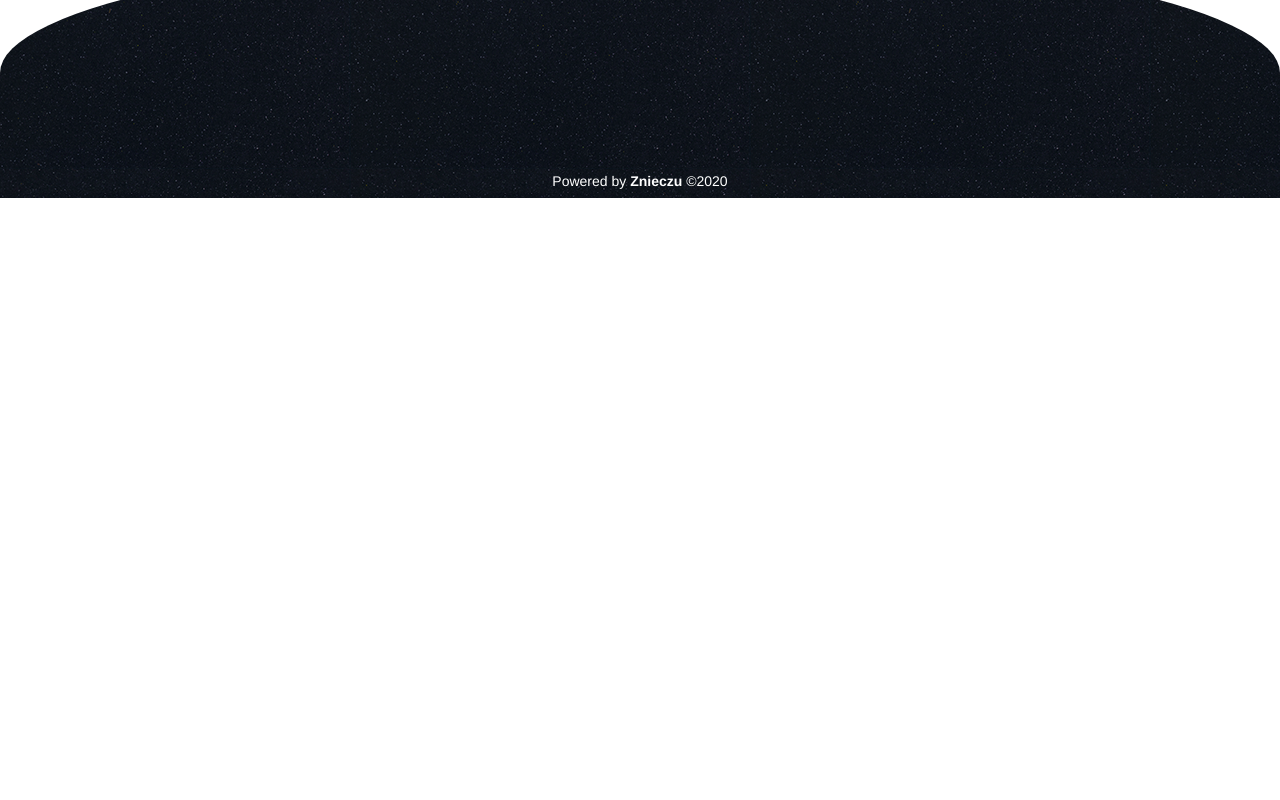
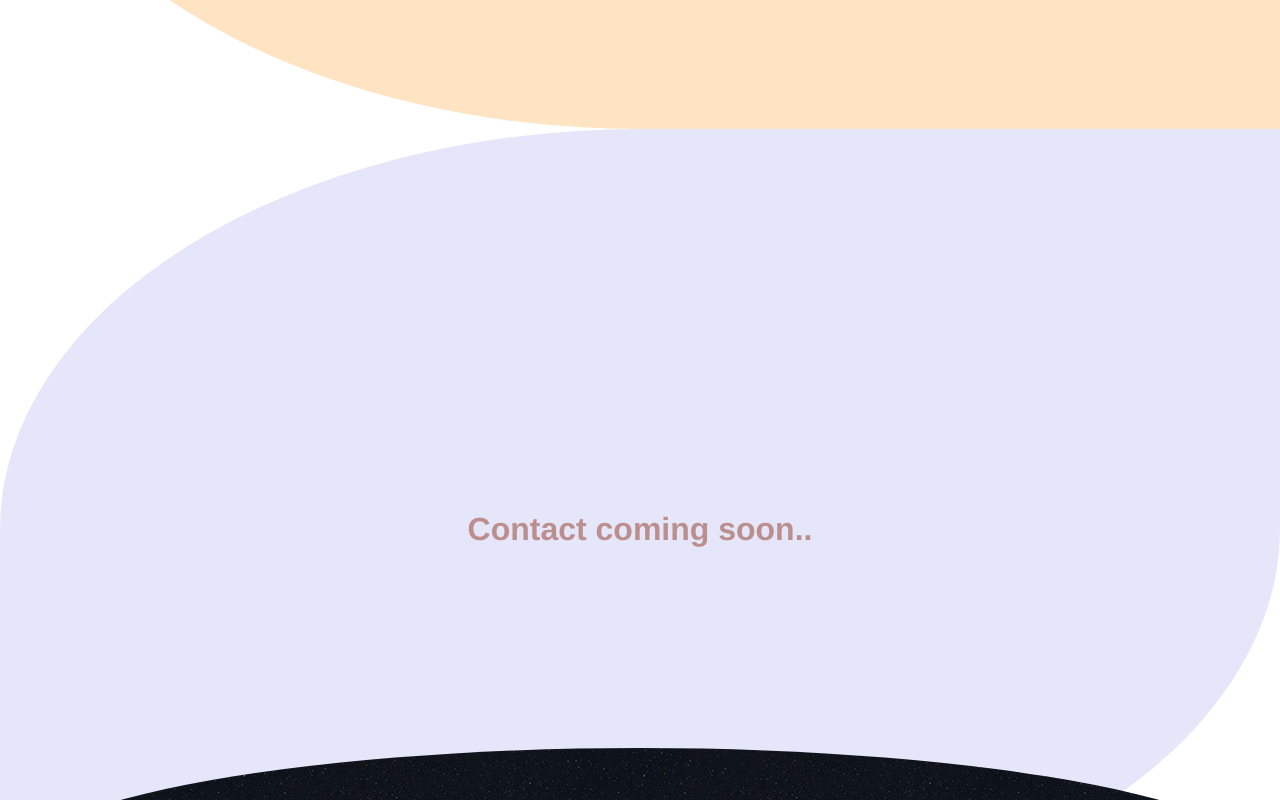
Before and after one commit to dev-tommasobellini/tommasobellini.it, a Vue app in the folder tommasobellini-front/: page / in a window 1280 px wide. Shown: the part 3080-3880 px from the top of the page. Before the commit the page ends 3278 px from the top, so only its background shows below. Built offline with nearby package versions, Linux system fonts and the light colour scheme; some icons are missing.

Commit message:
last changes

```diff
--- a/tommasobellini-front/src/App.vue
+++ b/tommasobellini-front/src/App.vue
@@ -5,6 +5,7 @@
     <!-- <FirstSection /> -->
     <SecondSection />
     <ProjectsSection />
+    <ContactSection />
     <!-- <router-view/> -->
     <FooterBar />
   </div>
@@ -15,6 +16,7 @@ import Navbar from './layout/Navbar'
 import FirstSection from './components/FirstSection';
 import SecondSection from './components/SecondSection';
 import ProjectsSection from './components/ProjectsSection';
+import ContactSection from './components/ContactSection';
 import IntroSection from './components/IntroSection';
 import FooterBar from './layout/FooterBar';
 
@@ -25,6 +27,7 @@ export default {
     FirstSection,
     SecondSection,
     ProjectsSection,
+    ContactSection,
     IntroSection,
     FooterBar
   }
--- /dev/null
+++ b/tommasobellini-front/src/components/ContactSection.vue
@@ -0,0 +1,36 @@
+<template>
+  <div class="contact">
+    <h1>Contact coming soon..</h1>
+  </div>
+</template>
+
+<script>
+    export default {
+        name: 'ContactSection',
+        data() {
+            return {
+
+            }
+        },
+        components: {}
+    }
+</script>
+
+<style scoped>
+  .contact {
+    width: 100%;
+    height: 100vh;
+    background-color: lavender;
+    color: rosybrown;
+    display: flex;
+    justify-content: center;
+    align-items: center;
+    border-radius: 50% 0 50%;
+  }
+  @media (max-width: 767px) {
+    .contact {
+      height: 100vh;
+      border-radius: 20% 0 20%;
+    }
+  }
+</style>
--- a/tommasobellini-front/src/components/IntroSection.vue
+++ b/tommasobellini-front/src/components/IntroSection.vue
@@ -294,6 +294,9 @@ export default {
     justify-content: center;
     align-items: center;
   }
+  .rounded {
+    display: none;
+  }
   .line-1, .line-2 {
     width: 10em;
     font-size: 1.2em;
--- a/tommasobellini-front/src/components/ProjectsSection.vue
+++ b/tommasobellini-front/src/components/ProjectsSection.vue
@@ -25,6 +25,12 @@ export default {
         display: flex;
         justify-content: center;
         align-items: center;
-        border-radius: 50%;
+        border-radius: 0 50% 0;
+    }
+    @media (max-width: 767px) {
+      .projects {
+        height: 100vh;
+        border-radius: 0 20% 0;
+      }
     }
 </style>
--- a/tommasobellini-front/src/layout/FooterBar.vue
+++ b/tommasobellini-front/src/layout/FooterBar.vue
@@ -66,7 +66,6 @@ export default {
       position: absolute;
       z-index: 0;
       bottom: -30px;
-      left: 0;
       width: 100%;
       height: 250px;
       background-color: black;
@@ -106,6 +105,11 @@ export default {
             left:0;
             height: 8vw;
         }
+        .rounded {
+          height: 120px;
+          width: 100%;
+          left: 0;
+        }
          .createdBy {
             position: relative;
             height: 7vw;
```
